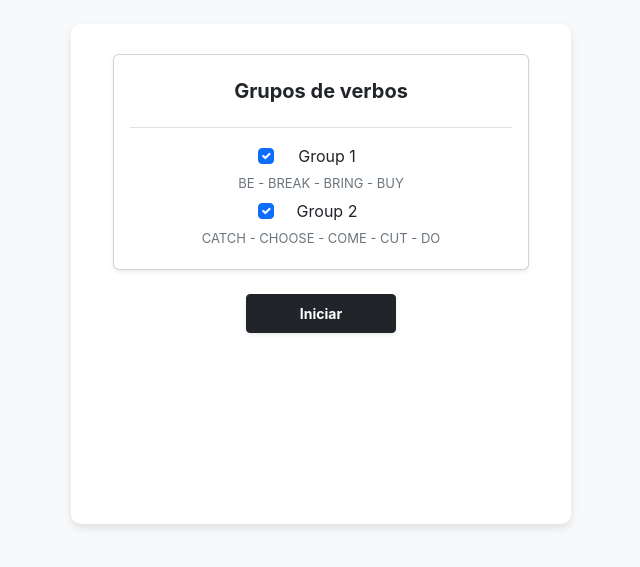
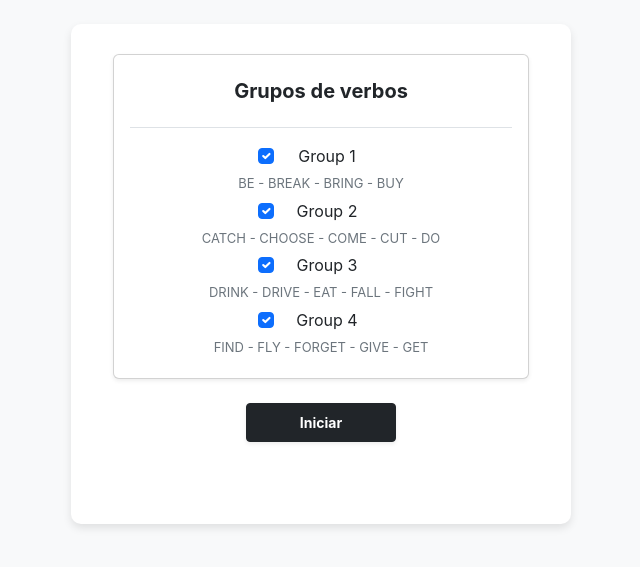
Before and after one commit to nachomdev/past_django, a Django app: page /past in a window 1280 px wide. Shown: the top 567 px of the page, without its empty margins (319-959 px from the left). Run offline with Django 5.2, Linux system fonts and the light colour scheme.

Commit message:
groups 3 y 4

```diff
--- a/pastapp/templates/pastapp/pasto.html
+++ b/pastapp/templates/pastapp/pasto.html
@@ -230,7 +230,17 @@
         {"group":"2","infinitivo":"CHOOSE","pasado":"CHOSE","espa":"ELEGIR"},
         {"group":"2","infinitivo":"COME","pasado":"CAME","espa":"VENIR"},
         {"group":"2","infinitivo":"CUT","pasado":"CUT","espa":"CORTAR"},
-        {"group":"2","infinitivo":"DO","pasado":"DID","espa":"HACER"}
+        {"group":"2","infinitivo":"DO","pasado":"DID","espa":"HACER"},
+        {"group":"3","infinitivo":"DRINK","pasado":"DRANK","espa":"BEBER"},
+        {"group":"3","infinitivo":"DRIVE","pasado":"DROVE","espa":"CONDUCIR"},
+        {"group":"3","infinitivo":"EAT","pasado":"ATE","espa":"COMER"},
+        {"group":"3","infinitivo":"FALL","pasado":"FELL","espa":"CAER"},
+        {"group":"3","infinitivo":"FIGHT","pasado":"FOUGHT","espa":"PELEAR"},
+        {"group":"4","infinitivo":"FIND","pasado":"FOUND","espa":"ENCONTRAR"},
+        {"group":"4","infinitivo":"FLY","pasado":"FLEW","espa":"VOLAR"},
+        {"group":"4","infinitivo":"FORGET","pasado":"FORGOT","espa":"OLVIDAR"},
+        {"group":"4","infinitivo":"GIVE","pasado":"GAVE","espa":"DAR"},
+        {"group":"4","infinitivo":"GET","pasado":"GOT","espa":"CONSEGUIR"},
     ];
 
     let verbosRestantes = [];
```
